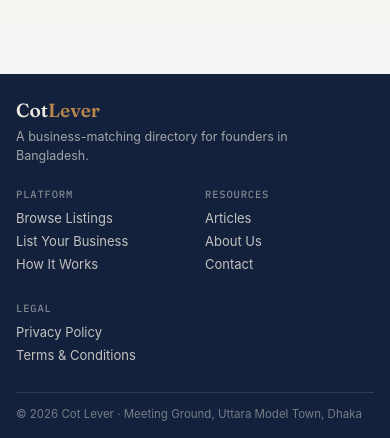
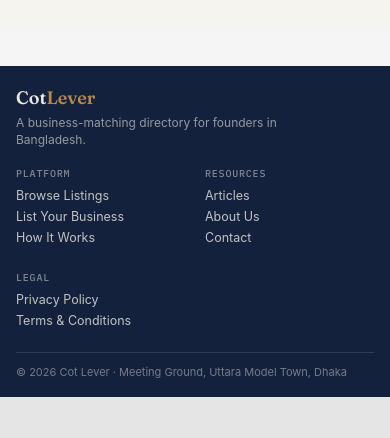
Before and after one commit to cotlevercom-ship-it/grocery-now, a Next.js app: page / in a window 390 px wide. Shown: the part 1346-1784 px from the top of the page. After the commit the page ends 1743 px from the top, so only its background shows below. Built offline with nearby package versions, Linux system fonts and the light colour scheme; no server answers; the database is empty.

Commit message:
Fix footer column layout: explicit CSS grid class with media query instead of unreliable inline auto-fit, guaranteeing 2 columns on mobile

```diff
--- a/app/globals.css
+++ b/app/globals.css
@@ -116,3 +116,15 @@ input {
   transform: translateY(-2px);
   box-shadow: 0 8px 18px rgba(22, 58, 44, 0.08);
 }
+
+.footer-links-grid {
+  display: grid;
+  grid-template-columns: repeat(3, 1fr);
+  gap: 20px;
+}
+
+@media (max-width: 620px) {
+  .footer-links-grid {
+    grid-template-columns: repeat(2, 1fr);
+  }
+}
--- a/components/Footer.jsx
+++ b/components/Footer.jsx
@@ -11,47 +11,45 @@ export default function Footer() {
 
   return (
     <footer style={{
-      background: theme.ink, color: '#EDEAE0', marginTop: '48px',
-      padding: 'clamp(24px, 4vw, 48px) clamp(16px, 3vw, 56px) 20px',
+      background: theme.ink, color: '#EDEAE0', marginTop: '40px',
+      padding: 'clamp(20px, 4vw, 44px) clamp(16px, 3vw, 56px) 18px',
     }}>
-      <div style={{
-        maxWidth: '1200px', margin: '0 auto',
-        display: 'grid', gridTemplateColumns: 'repeat(auto-fit, minmax(140px, 1fr))', gap: '22px 20px',
-        paddingBottom: '22px', borderBottom: '1px solid rgba(255,255,255,0.12)',
-      }}>
-        <div style={{ gridColumn: '1 / -1' }}>
-          <div style={{ fontFamily: theme.fontDisplay, fontSize: '19px', fontWeight: '600', marginBottom: '6px' }}>
+      <div style={{ maxWidth: '1200px', margin: '0 auto', paddingBottom: '18px', borderBottom: '1px solid rgba(255,255,255,0.12)' }}>
+        <div style={{ marginBottom: '18px' }}>
+          <div style={{ fontFamily: theme.fontDisplay, fontSize: '18px', fontWeight: '600', marginBottom: '5px' }}>
             Cot<span style={{ color: theme.brass }}>Lever</span>
           </div>
-          <p style={{ fontSize: '12.5px', lineHeight: '1.5', color: 'rgba(237,234,224,0.65)', maxWidth: '280px' }}>
+          <p style={{ fontSize: '12px', lineHeight: '1.45', color: 'rgba(237,234,224,0.6)', maxWidth: '320px' }}>
             A business-matching directory for founders in Bangladesh.
           </p>
         </div>
 
+        <div className="footer-links-grid">
           <div>
-          <div style={{ fontFamily: theme.fontMono, fontSize: '10.5px', letterSpacing: '0.08em', textTransform: 'uppercase', color: 'rgba(237,234,224,0.5)', marginBottom: '9px' }}>Platform</div>
+            <div style={{ fontFamily: theme.fontMono, fontSize: '10px', letterSpacing: '0.08em', textTransform: 'uppercase', color: 'rgba(237,234,224,0.5)', marginBottom: '8px' }}>Platform</div>
             <FooterLink href="/">Browse Listings</FooterLink>
             <FooterLink href="/listings/new">List Your Business</FooterLink>
             <FooterLink href="/how-it-works">How It Works</FooterLink>
           </div>
 
           <div>
-          <div style={{ fontFamily: theme.fontMono, fontSize: '10.5px', letterSpacing: '0.08em', textTransform: 'uppercase', color: 'rgba(237,234,224,0.5)', marginBottom: '9px' }}>Resources</div>
+            <div style={{ fontFamily: theme.fontMono, fontSize: '10px', letterSpacing: '0.08em', textTransform: 'uppercase', color: 'rgba(237,234,224,0.5)', marginBottom: '8px' }}>Resources</div>
             <FooterLink href="/resources">Articles</FooterLink>
             <FooterLink href="/about?tab=about-us">About Us</FooterLink>
             <FooterLink href="/about?tab=contact-us">Contact</FooterLink>
           </div>
 
           <div>
-          <div style={{ fontFamily: theme.fontMono, fontSize: '10.5px', letterSpacing: '0.08em', textTransform: 'uppercase', color: 'rgba(237,234,224,0.5)', marginBottom: '9px' }}>Legal</div>
+            <div style={{ fontFamily: theme.fontMono, fontSize: '10px', letterSpacing: '0.08em', textTransform: 'uppercase', color: 'rgba(237,234,224,0.5)', marginBottom: '8px' }}>Legal</div>
             <FooterLink href="/about?tab=privacy-policy">Privacy Policy</FooterLink>
             <FooterLink href="/about?tab=terms-and-conditions">Terms & Conditions</FooterLink>
           </div>
         </div>
+      </div>
 
       <div style={{
-        maxWidth: '1200px', margin: '0 auto', paddingTop: '14px',
-        fontSize: '11.5px', color: 'rgba(237,234,224,0.45)',
+        maxWidth: '1200px', margin: '0 auto', paddingTop: '12px',
+        fontSize: '11px', color: 'rgba(237,234,224,0.45)',
       }}>
         © {year} Cot Lever · Meeting Ground, Uttara Model Town, Dhaka
       </div>
@@ -62,8 +60,8 @@ export default function Footer() {
 function FooterLink({ href, children }) {
   return (
     <Link href={href} style={{
-      display: 'block', fontSize: '13px', color: 'rgba(237,234,224,0.8)',
-      marginBottom: '7px', textDecoration: 'none',
+      display: 'block', fontSize: '12.5px', color: 'rgba(237,234,224,0.8)',
+      marginBottom: '6px', textDecoration: 'none',
     }}>{children}</Link>
   )
 }
```
Lines whose indentation alone changed are shown as unchanged.
